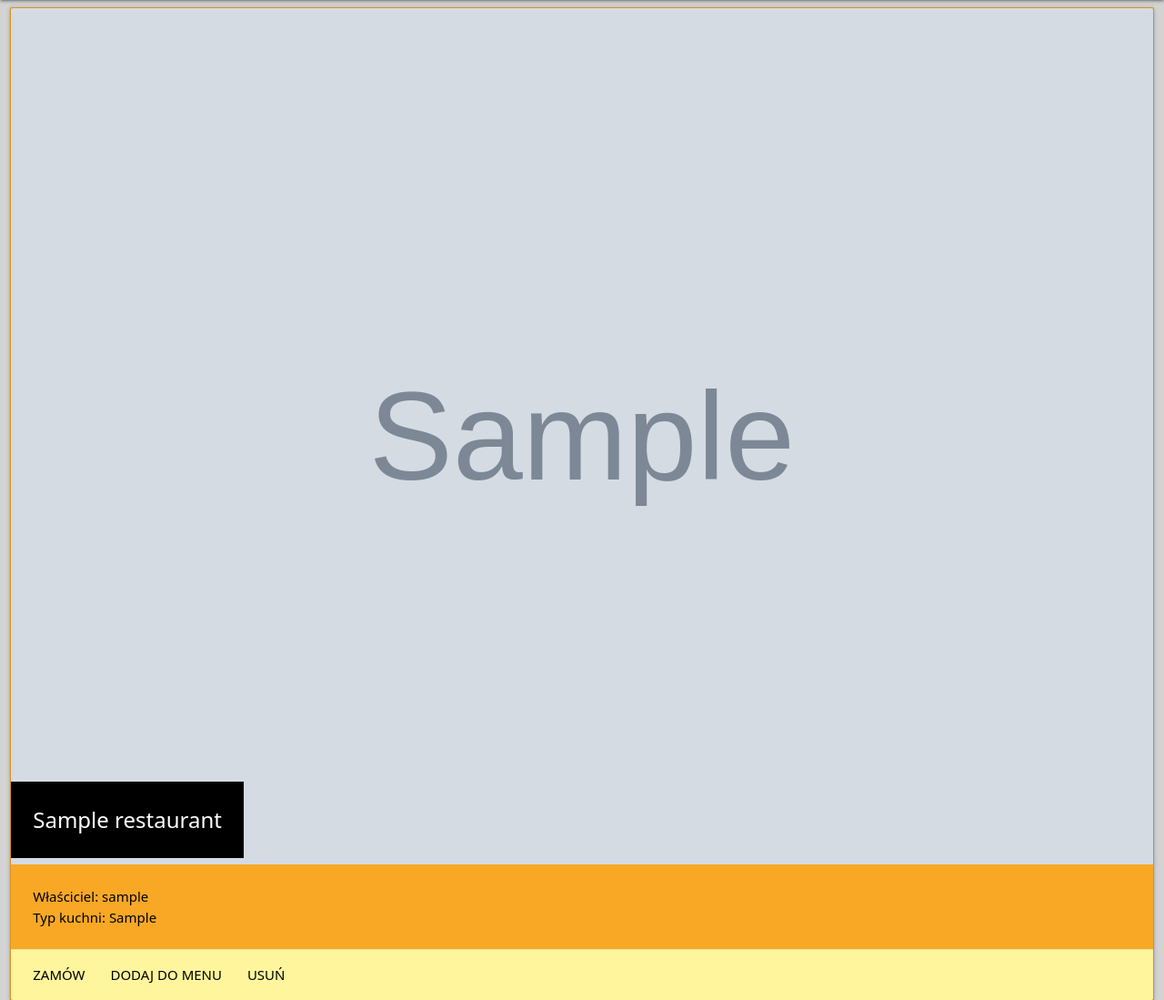
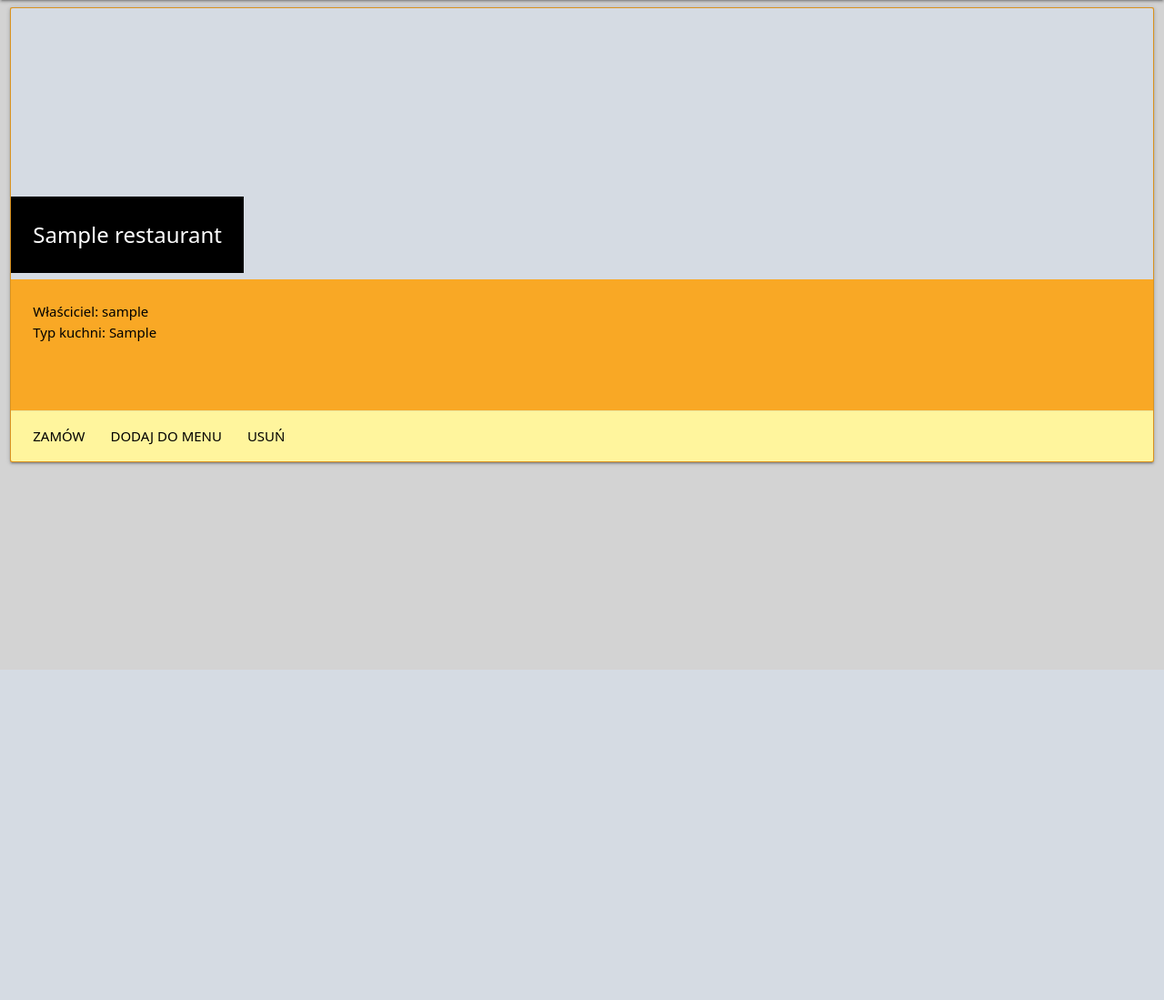
Before and after one commit to metalic24/amciuamciu.pl, a Django app: page / in a window 1280 px wide. Shown: the part 64-1163 px from the top of the page at 91% size. After the commit the page ends 800 px from the top, so only its background shows below. Run offline with Django 3.2, Linux system fonts and the light colour scheme; tables that the repository leaves empty hold one stand-in row (values such as "Sample post"); grey boxes marked "Sample" are stand-in pictures.

Commit message:
jednakowy rozmiar restauracji

```diff
--- a/amciuamciu/templates/restaurant/show_restaurant.html
+++ b/amciuamciu/templates/restaurant/show_restaurant.html
@@ -24,7 +24,7 @@
 
 
     <div class="col s12 m6">
-      <div class="card yellow darken-3">
+      <div class="card large yellow darken-3">
           <div class="card-image">
             <img src="{{obj.img_path.url}}">
             <span class="card-title black">{{obj.name}}</span>
```
